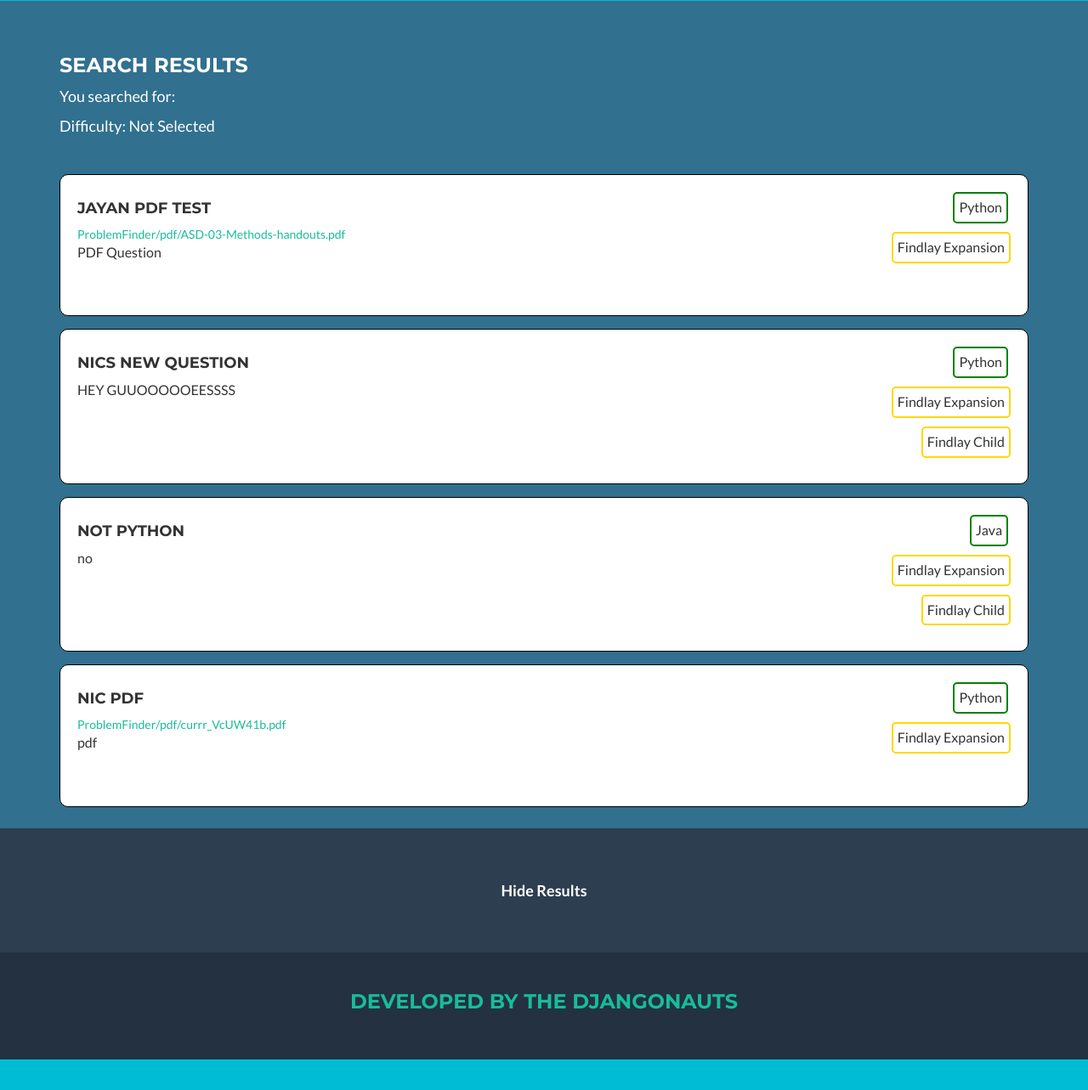
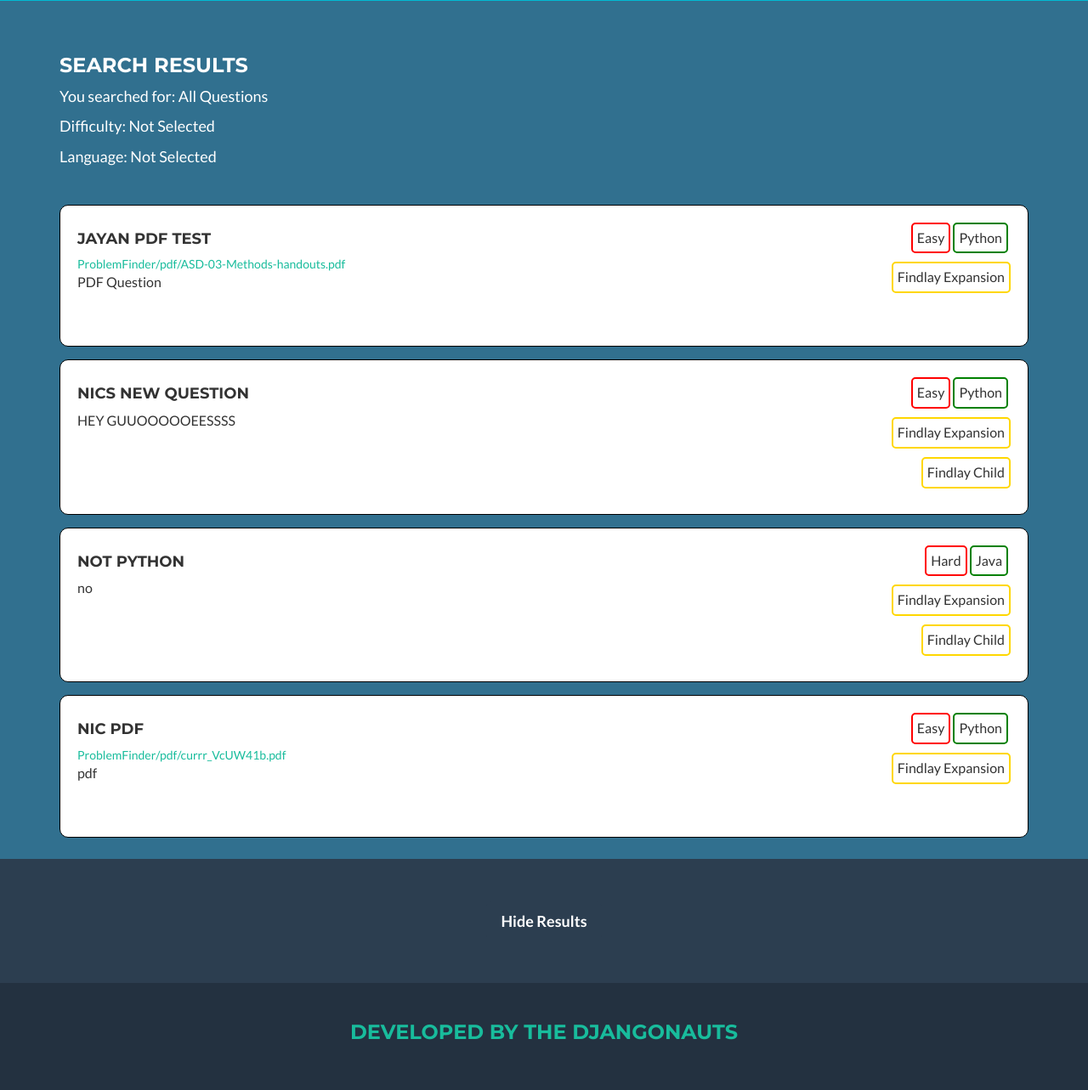
Before and after one commit to JayanSmart/FPServer, a Django app: page /search in a window 1280 px wide. Shown: the part 737-2020 px from the top of the page at 85% size. Before the commit the page ends 1984 px from the top, so only its background shows below. Run offline with Django 3.2, Linux system fonts and the light colour scheme; data comes from the database, SQL or seed files in the repository; both versions use the stored data as it was after the commit; some libraries are stand-ins or nearby versions.

Commit message:
Difficulty appears in search results

```diff
--- a/ProblemFinder/models.py
+++ b/ProblemFinder/models.py
@@ -2,6 +2,7 @@ from __future__ import unicode_literals
 
 from django.db import models
 from django.utils import timezone
+import ProblemFinder
 
 
 # Create your models here.
@@ -140,7 +141,7 @@ def search_alg(query, questions_list, language, difficulty):
                 list_return.append(question)  # Add to results list
 
         # Tag Search
-        if question.tags == "ProblemFinder.Tag.None":
+        if question.tags.all() == "ProblemFinder.Tag.None":
             continue
         else:
             print(question.tags)  # WHY IS THIS PRINTING ProblemFinder.Tags.None??????????
--- a/ProblemFinder/static/problemfinder/css/custom.css
+++ b/ProblemFinder/static/problemfinder/css/custom.css
@@ -126,8 +126,7 @@ header .intro-text .name{
     padding: 5px;
     float: right;
 }
-
-/* Display lang inbox*/
+/* Display lang in box*/
 .langDisplay{
     display:block;
     border: 2px solid green;
@@ -136,3 +135,12 @@ header .intro-text .name{
     float: right;
     margin-right: 3px;
 }
+/* Display difficulty in box*/
+.diffDisplay{
+    display:block;
+    border: 2px solid red;
+    border-radius: 5px;
+    padding: 5px;
+    float: right;
+    margin-right: 3px;
+}
--- a/ProblemFinder/templates/problemfinder/search.html
+++ b/ProblemFinder/templates/problemfinder/search.html
@@ -52,7 +52,7 @@
                     data-target="#bs-example-navbar-collapse-1">
                 <span class="sr-only">Toggle navigation</span> Menu <i class="fa fa-bars"></i>
             </button>
-            <a class="navbar-brand" href="/FPServer">Finding Problems</a>
+            <a class="navbar-brand" href="/">Finding Problems</a>
         </div>
         {#   <a class="bottom-right pull-right" href="/admin/">Login</a> #}
 
@@ -87,9 +87,7 @@
                 </div>
 
                 <p><br><br></p>
-
-
-                </div>
+            </div>
 
 
                 <form method="get" action="search" >
@@ -132,9 +130,17 @@
     <div class="container">
         <p><br></p>
         <h3 class="searchTitle">Search Results</h3>
-        <p style="font-size:18px !important;" class="searchTitle">You searched for: {{ query }} </p>
-        <p style="font-size:18px !important;" class="searchTitle">Difficulty: {{ difft }} <p><br></p></p>
-
+            {% if query == "" %}
+                <p style="font-size:18px !important;" class="searchTitle">You searched for: All Questions </p>
+            {% else %}
+                <p style="font-size:18px !important;" class="searchTitle">You searched for: {{ query }} </p>
+            {% endif %}
+                <p style="font-size:18px !important;" class="searchTitle">Difficulty: {{ difft }} </p>
+            {% if languagesel == "----" %}
+                <p style="font-size:18px !important;" class="searchTitle">Language: Not Selected <p><br></p></p>
+            {% else %}
+                <p style="font-size:18px !important;" class="searchTitle">Language: {{ languagesel }} <p><br></p></p>
+            {% endif %}
 
         {%  block content %}
 
@@ -160,14 +166,21 @@
                                         {% if soln.language == "4" %}
                                             <p class="langDisplay" >C++</p>
                                         {% endif %}
-
                                     {% endfor %}
 
+                                    {% if question.difficulty == "2" %}
+                                            <p class="diffDisplay" >Easy</p>
+                                    {% endif %}
+                                    {% if question.difficulty == "3" %}
+                                            <p class="diffDisplay" >Moderate</p>
+                                    {% endif %}
+                                    {% if question.difficulty == "4" %}
+                                            <p class="diffDisplay" >Hard</p>
+                                    {% endif %}
 
                                     {% for tag in question.tags.all %}
                                         <p class="tagDisplay" >{{ tag }}</p>
                                     {% endfor %}
-
                                 </div>
 
                             <div class="answerRowLeft">
@@ -190,13 +203,9 @@
 
                                 <p><br></p>
                             </div>
-
-
-
                     </div>
                 {%  endfor %}
         {% endblock %}
-
     </div>
 </section>
 
```
Also changed, not shown: ProblemFinder/templates/problemfinder/index.html (+1 -13 lines), db.sqlite3.
